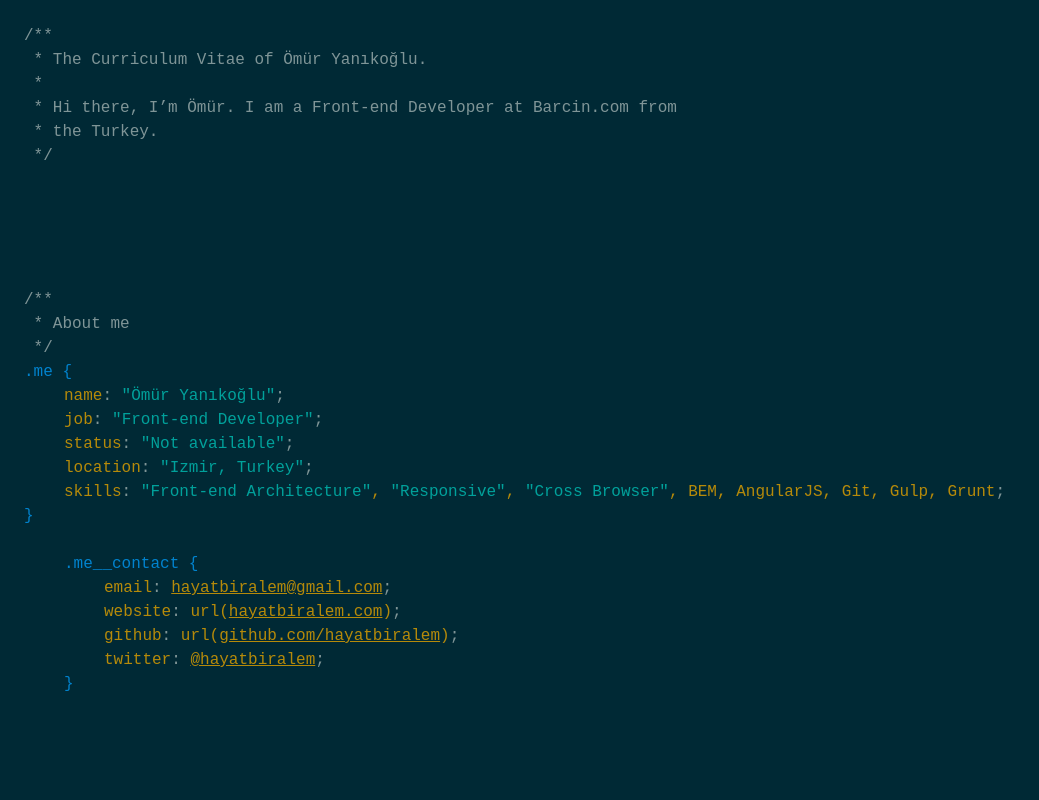
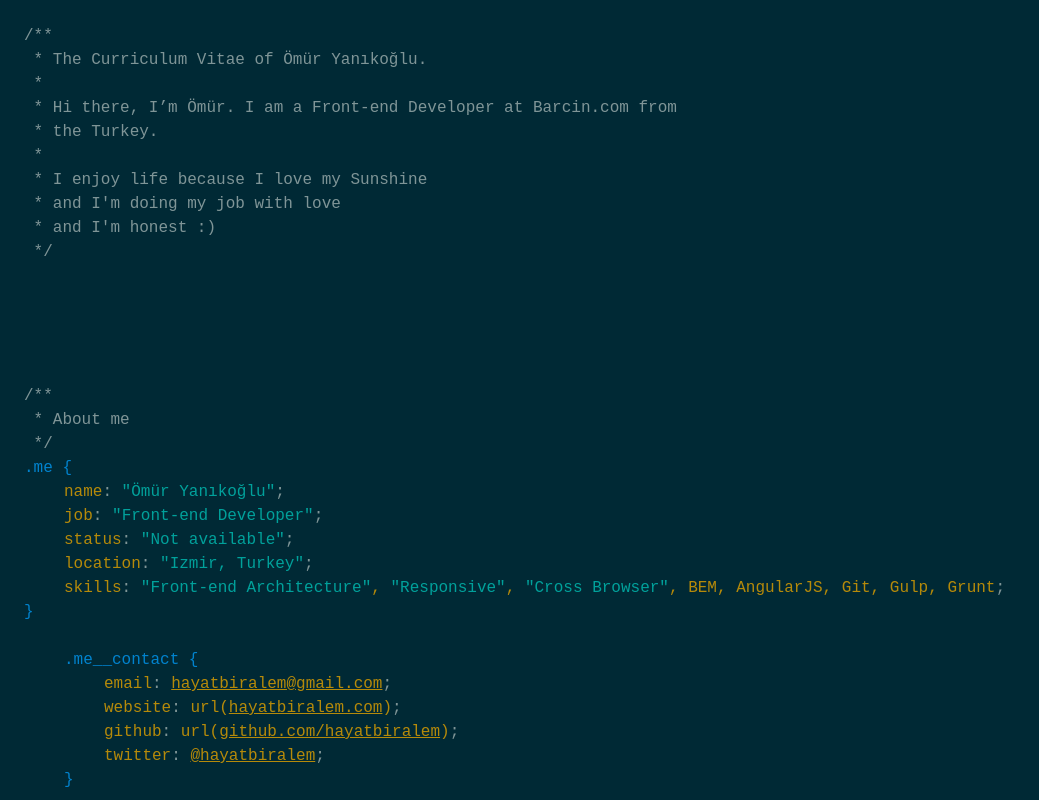
Before and after one commit to hayatbiralem/cv, a website: page short.html in a window 1280 px wide. Shown: the top 800 px of the page, without its empty margins (0-1039 px from the left). Drawn offline with Linux system fonts and the light colour scheme.

Commit message:
Update short.html

```diff
--- a/short.html
+++ b/short.html
@@ -16,6 +16,11 @@
         <span class="comment-block__line"></span>
         <span class="comment-block__line">Hi there, I’m Ömür. I am a Front-end Developer at Barcin.com from</span>
         <span class="comment-block__line">the Turkey.</span>
+
+        <span class="comment-block__line"></span>
+        <span class="comment-block__line">I enjoy life because I love my Sunshine</span>
+        <span class="comment-block__line">and I'm doing my job with love</span>
+        <span class="comment-block__line">and I'm honest :)</span>
     </h1>
 
     <h2 class="comment-block">
```
